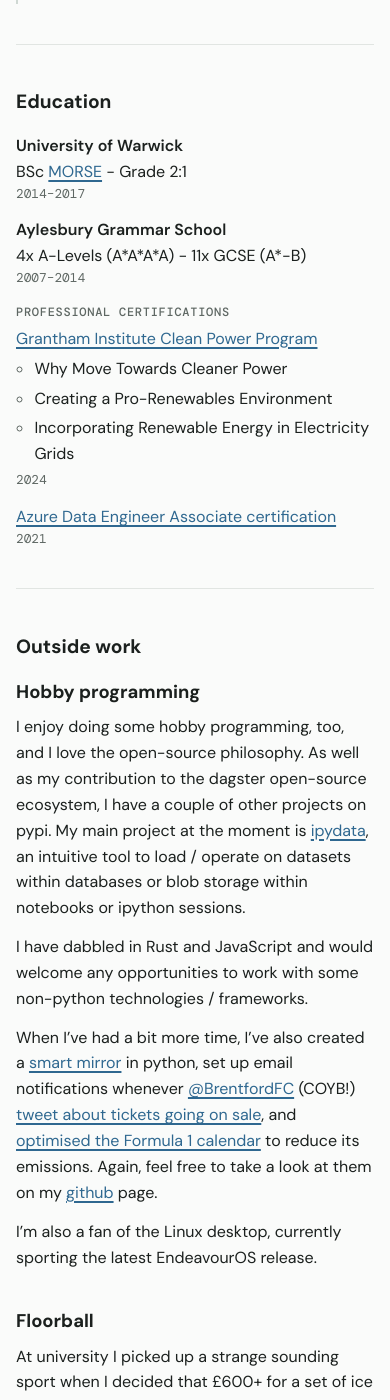
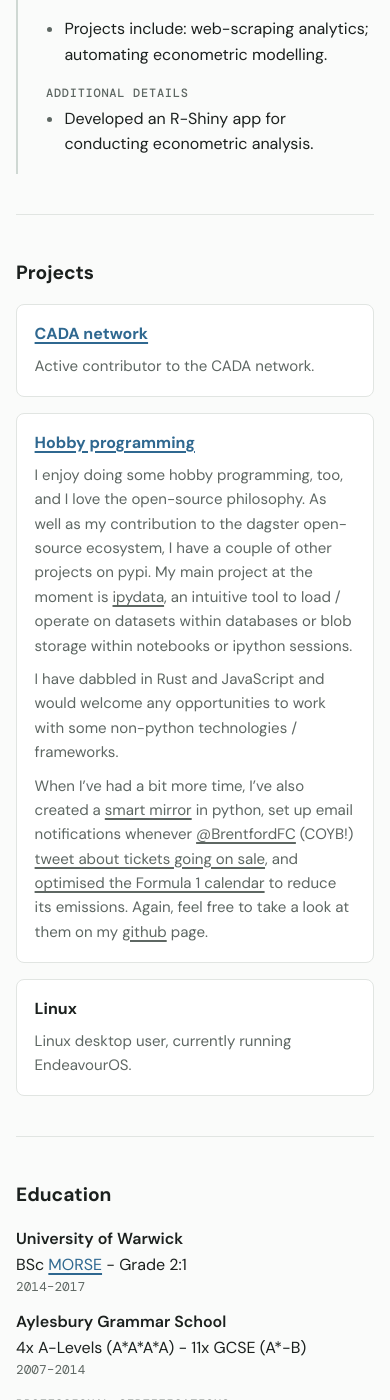
Before and after one commit to j-blackwell/pages, a Jekyll site: the page built from index.html, in a window 390 px wide and 1400 px high, scrolled down 4945 px. Built offline with Jekyll 4.4.1, drawn with Linux system fonts in a browser that asks for light colours.

Commit message:
Add a projects section and give floorball its own section
Projects (CADA, hobby programming, Linux) sit after experience on both
pages: summaries on the CV, details on the full profile. Skills and
projects show as cards on the full profile; projects have no years bar.
Floorball replaces the 'Outside work' section on the full profile.

Co-Authored-By: Claude Opus 5.5 <noreply@anthropic.com>

```diff
--- a/_data/cv.yml
+++ b/_data/cv.yml
@@ -135,6 +135,35 @@ experience:
     details: |
       - Developed an R-Shiny app for conducting econometric analysis.
 
+# Unpaid dev work: open source, community and hobby projects.
+# `since` (and `end`) are optional; with `since` the entry shows e.g. "2024–present".
+# `url` is optional and links the name.
+projects:
+  - name: CADA network
+    url: https://autonomy.work/cada/
+    summary: Active contributor to the CADA network.
+  - name: Hobby programming
+    url: https://github.com/jrstats
+    summary: >-
+      Open-source python packages on pypi, plus side projects in python, Rust and JavaScript.
+    details: |
+      I enjoy doing some hobby programming, too, and I love the open-source philosophy.
+      As well as my contribution to the dagster open-source ecosystem, I have a couple of other projects on pypi.
+      My main project at the moment is [ipydata](), an intuitive tool to load / operate on datasets within
+      databases or blob storage within notebooks or ipython sessions.
+
+      I have dabbled in Rust and JavaScript and would welcome any opportunities to work with some non-python
+      technologies / frameworks.
+
+      When I've had a bit more time, I've also created a [smart mirror](https://github.com/jrstats/pymirror) in
+      python, set up email notifications whenever [@BrentfordFC](https://twitter.com/BrentfordFC/) (COYB!)
+      [tweet about tickets going on sale](https://github.com/jrstats/twitterNotifications), and
+      [optimised the Formula 1 calendar](https://github.com/jrstats/f1calendar/blob/master/solution.ipynb) to
+      reduce its emissions.
+      Again, feel free to take a look at them on my [github](https://github.com/jrstats) page.
+  - name: Linux
+    summary: Linux desktop user, currently running EndeavourOS.
+
 education:
   - name: University of Warwick
     label: Warwick
@@ -159,38 +188,18 @@ certifications:
     summary: "[Azure Data Engineer Associate certification](https://learn.microsoft.com/en-us/credentials/certifications/azure-data-engineer/)"
 
 # Full profile only
-hobbies:
-  - title: Hobby programming
-    body: |
-      I enjoy doing some hobby programming, too, and I love the open-source philosophy.
-      As well as my contribution to the dagster open-source ecosystem, I have a couple of other projects on pypi.
-      My main project at the moment is [ipydata](), an intuitive tool to load / operate on datasets within
-      databases or blob storage within notebooks or ipython sessions.
-
-      I have dabbled in Rust and JavaScript and would welcome any opportunities to work with some non-python
-      technologies / frameworks.
-
-      When I've had a bit more time, I've also created a [smart mirror](https://github.com/jrstats/pymirror) in
-      python, set up email notifications whenever [@BrentfordFC](https://twitter.com/BrentfordFC/) (COYB!)
-      [tweet about tickets going on sale](https://github.com/jrstats/twitterNotifications), and
-      [optimised the Formula 1 calendar](https://github.com/jrstats/f1calendar/blob/master/solution.ipynb) to
-      reduce its emissions.
-      Again, feel free to take a look at them on my [github](https://github.com/jrstats) page.
-
-      I'm also a fan of the Linux desktop, currently sporting the latest EndeavourOS release.
-  - title: Floorball
-    body: |
-      At university I picked up a strange sounding sport when I decided that £600+ for a set of ice hockey gear
-      was too much for a first year student.
-      Cast your mind back to the plastic hockey sticks and balls that you played with in junior school and
-      imagine that someone made this into a real sport -
-      [dramatic video explanation for anyone who's interested](https://www.youtube.com/watch?v=erB_FWi9-T8).
-      It's not that popular in the UK (and let's face it, the name doesn't help), but has a great following in
-      north and central Europe.
-      The plus-side of playing a sport that no-one in your country has heard of, is that the pool of players for
-      the national team is very small.
-      So as a result, I've been lucky enough to represent Great Britain in 14 matches, scoring 4 goals in this
-      time, but I think my team GB days are behind me now.
+floorball: |
+  At university I picked up a strange sounding sport when I decided that £600+ for a set of ice hockey gear
+  was too much for a first year student.
+  Cast your mind back to the plastic hockey sticks and balls that you played with in junior school and
+  imagine that someone made this into a real sport -
+  [dramatic video explanation for anyone who's interested](https://www.youtube.com/watch?v=erB_FWi9-T8).
+  It's not that popular in the UK (and let's face it, the name doesn't help), but has a great following in
+  north and central Europe.
+  The plus-side of playing a sport that no-one in your country has heard of, is that the pool of players for
+  the national team is very small.
+  So as a result, I've been lucky enough to represent Great Britain in 14 matches, scoring 4 goals in this
+  time, but I think my team GB days are behind me now.
 
 # Contact links shown in the page header.
 # `cv: true` also shows the link on the CV, using `label` (readable when printed).
--- a/_includes/cv.html
+++ b/_includes/cv.html
@@ -1,5 +1,5 @@
 {%- comment -%}
-  Renders skills, experience and education from _data/cv.yml.
+  Renders skills, experience, projects and education from _data/cv.yml.
   Usage: {% include cv.html full=true %}  (full profile; omit `full` for the CV)
 {%- endcomment -%}
 {%- assign cv = site.data.cv -%}
@@ -74,6 +74,30 @@
   </div>
 </section>
 
+{%- comment -%} Projects reuse the skill card layout, without the years bar. {%- endcomment -%}
+<section id="projects" class="section projects">
+  <h2>Projects</h2>
+  <div class="section-body">
+    <ul class="skill-list project-list">
+    {%- for project in cv.projects %}
+      <li class="skill project">
+        <div class="skill-head">
+          <span class="skill-name">{% if project.url %}<a href="{{ project.url }}">{{ project.name }}</a>{% else %}{{ project.name }}{% endif %}</span>
+          {%- if project.since %}
+          <span class="skill-years">{% include date-range.html start=project.since end=project.end %}</span>
+          {%- endif %}
+        </div>
+        {%- if full and project.details %}
+        <div class="skill-body">{{ project.details | markdownify }}</div>
+        {%- else %}
+        <div class="skill-body">{{ project.summary | markdownify | remove: '<p>' | remove: '</p>' | strip }}</div>
+        {%- endif %}
+      </li>
+    {%- endfor %}
+    </ul>
+  </div>
+</section>
+
 <section id="education" class="section education">
   <h2>Education</h2>
   <div class="section-body">
--- a/assets/css/site.css
+++ b/assets/css/site.css
@@ -98,8 +98,11 @@ li::marker { color: var(--muted); }
 .job-roles li { margin: 0; display: flex; flex-wrap: wrap; justify-content: space-between; gap: 0 1rem; color: var(--muted); }
 .job-roles li:first-child { color: var(--ink); font-weight: 600; }
 
-/* Skills: years as a bar scaled to the longest-held skill. */
-.skill-list { list-style: none; padding: 0; margin: 0; display: grid; grid-template-columns: repeat(auto-fill, minmax(15rem, 1fr)); gap: 1.5rem 2rem; }
+/* Skills and projects: cards on the full profile, rows on the CV.
+   Skills show years as a bar scaled to the longest-held skill; projects have no bar. */
+.skill-list { list-style: none; padding: 0; margin: 0; display: grid; grid-template-columns: repeat(auto-fill, minmax(15rem, 1fr)); gap: 1rem; }
+.profile .skill { padding: 1rem 1.1rem 1.1rem; background: var(--sheet); border: 1px solid var(--line); border-radius: 8px; }
+.profile .project .skill-head { margin-bottom: 0.45rem; }
 .skill { margin: 0; min-width: 0; font-size: 0.94rem; }
 .skill-head { display: flex; justify-content: space-between; align-items: baseline; gap: 0.75rem; }
 .skill-name { font-size: 1rem; font-weight: 700; }
@@ -108,6 +111,7 @@ li::marker { color: var(--muted); }
 .skill-body { color: var(--muted); }
 .skill-body p, .skill-body ul { margin: 0; }
 .skill-body > ul { list-style-type: disc; }
+.skill-body p + p { margin-top: 0.6em; }
 .skill-body a { color: inherit; }
 
 /* Education and certifications */
@@ -118,9 +122,7 @@ li::marker { color: var(--muted); }
 .entry-name { font-weight: 600; }
 .profile .entry-name { display: block; }
 
-.hobbies .section-body { display: grid; grid-template-columns: 1fr 1fr; gap: 1.5rem 2.5rem; }
-.hobby { min-width: 0; }
-.hobby h3 { margin-bottom: 0.4rem; }
+.floorball .section-body p { margin: 0; }
 
 /* ---------- Timeline ---------- */
 .timeline { margin: 0; }
@@ -138,7 +140,7 @@ li::marker { color: var(--muted); }
 @media (max-width: 46rem) {
   .profile .masthead { padding: 2.25rem 0 2.5rem; }
   .profile .masthead-inner, .profile .content { padding: 0 1rem; }
-  .profile .masthead-inner, .section, .hobbies .section-body { grid-template-columns: 1fr; }
+  .profile .masthead-inner, .section { grid-template-columns: 1fr; }
   .profile .photo { grid-row: auto; width: 6rem; height: 6rem; }
   .profile .masthead-text, .profile .contact { grid-column: 1; }
   .entry { grid-template-columns: 1fr; }
@@ -196,6 +198,11 @@ li::marker { color: var(--muted); }
 .cv .skill-name { font-size: inherit; }
 .cv .skill-meter { display: none; }
 .cv .skill-body { color: var(--ink); }
+/* project rows line up with skill rows; the years column is too narrow for a date range, so it goes at the end */
+.cv .project { grid-template-columns: 28mm 10mm 1fr auto; }
+.cv .project .skill-name { grid-column: 1 / 3; }
+.cv .project .skill-body { grid-column: 3; grid-row: 1; }
+.cv .project .skill-years { grid-column: 4; grid-row: 1; }
 
 .cv .entry-list { gap: 0.6mm; }
 .cv .entry-name { margin-right: 0.4em; }
@@ -207,5 +214,5 @@ li::marker { color: var(--muted); }
   * { -webkit-print-color-adjust: exact; print-color-adjust: exact; }
   .cv .page { margin: 0; box-shadow: none; min-height: 0; }
   .cv a { text-decoration: none; }
-  .profile .job, .profile .skill, .profile .hobby { break-inside: avoid; }
+  .profile .job, .profile .skill { break-inside: avoid; }
 }
--- a/index.html
+++ b/index.html
@@ -4,14 +4,9 @@ layout: cv
 {%- assign cv = site.data.cv -%}
 {% include cv.html full=true %}
 
-<section id="hobbies" class="section hobbies">
-  <h2>Outside work</h2>
+<section id="floorball" class="section floorball">
+  <h2>Floorball</h2>
   <div class="section-body">
-  {%- for hobby in cv.hobbies %}
-    <div class="hobby">
-      <h3>{{ hobby.title }}</h3>
-      {{ hobby.body | markdownify }}
-    </div>
-  {%- endfor %}
+    {{ cv.floorball | markdownify }}
   </div>
 </section>
```
Also changed, not shown: README.md.
